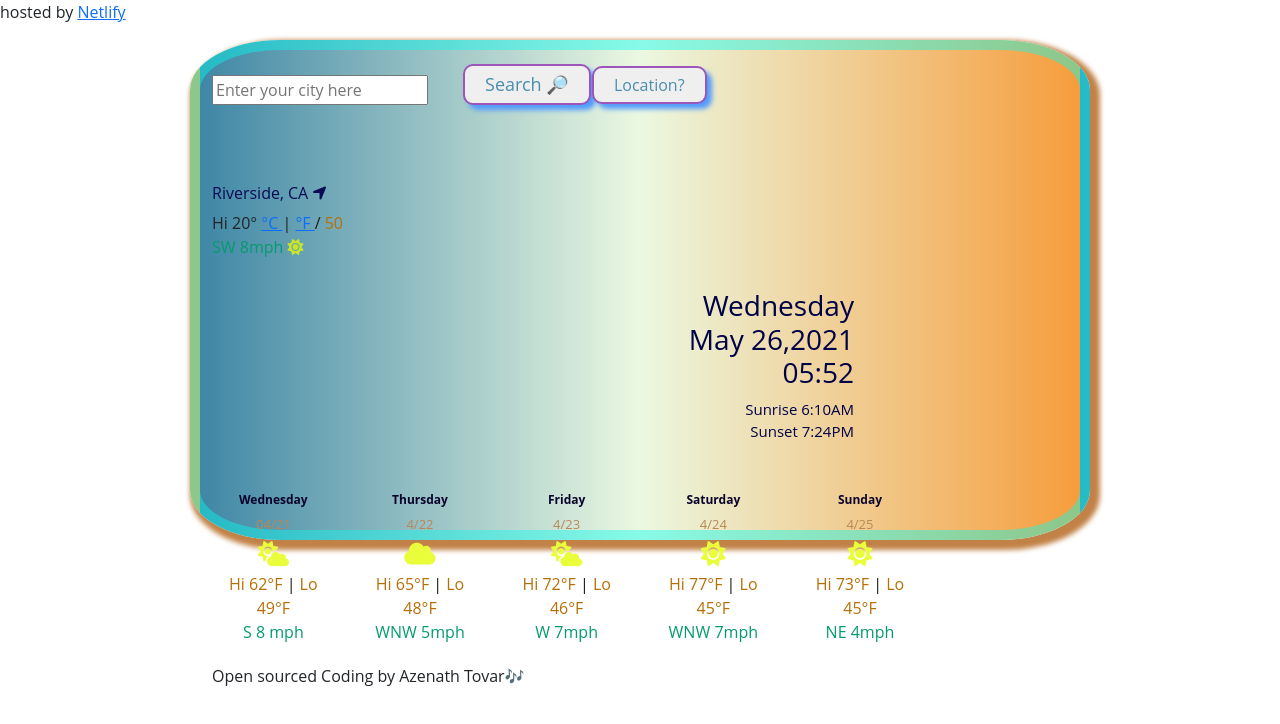
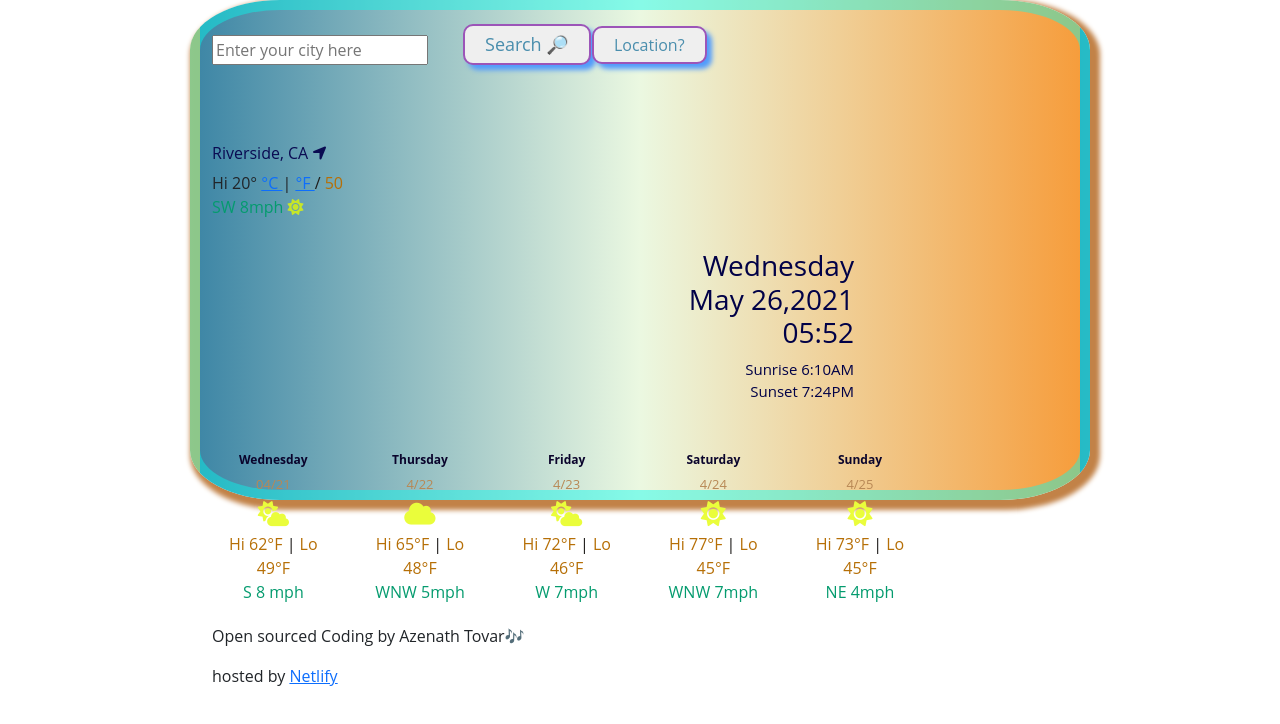
Before and after one commit to AzenathN/WeatherAppVS, a plain HTML site: page index.html in a window 1280 px wide. Drawn offline with nearby package versions, Linux system fonts and the light colour scheme; no server answers.

Commit message:
changed Netlify position

```diff
--- a/index.html
+++ b/index.html
@@ -18,7 +18,7 @@
   </head>
 
   <body>
-    <p>hosted by <a href="http://www.netlify.com">Netlify</a></p>
+
     <div class="container">
       <form id="search-bar">
         <div class="row">
@@ -126,7 +126,7 @@
           </div>
         </div>
       </div>
-      <p>Open sourced Coding by Azenath Tovar🎶</p>
+      <p>Open sourced Coding by Azenath Tovar🎶</p><p>hosted by <a href="http://www.netlify.com">Netlify</a></p>
     <script src="weather.js"></script>
   </body>
 </html>
```
